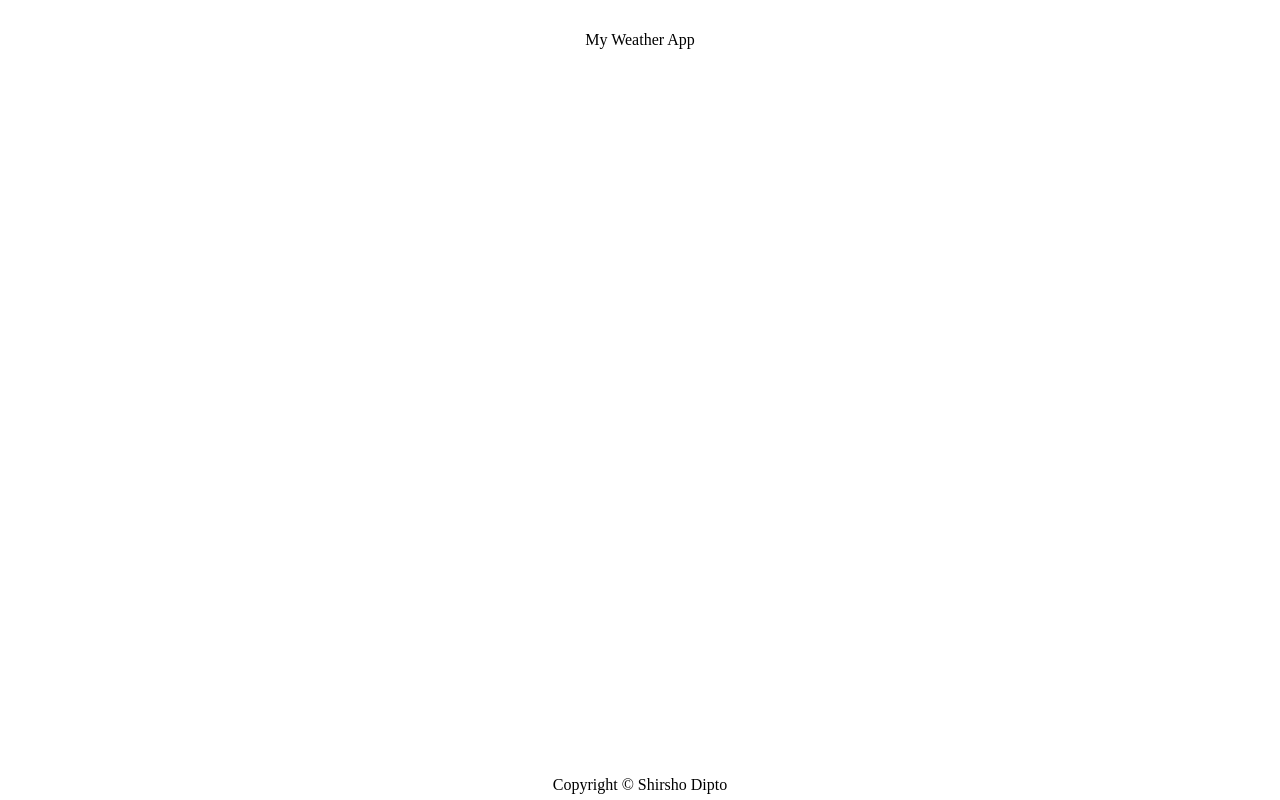
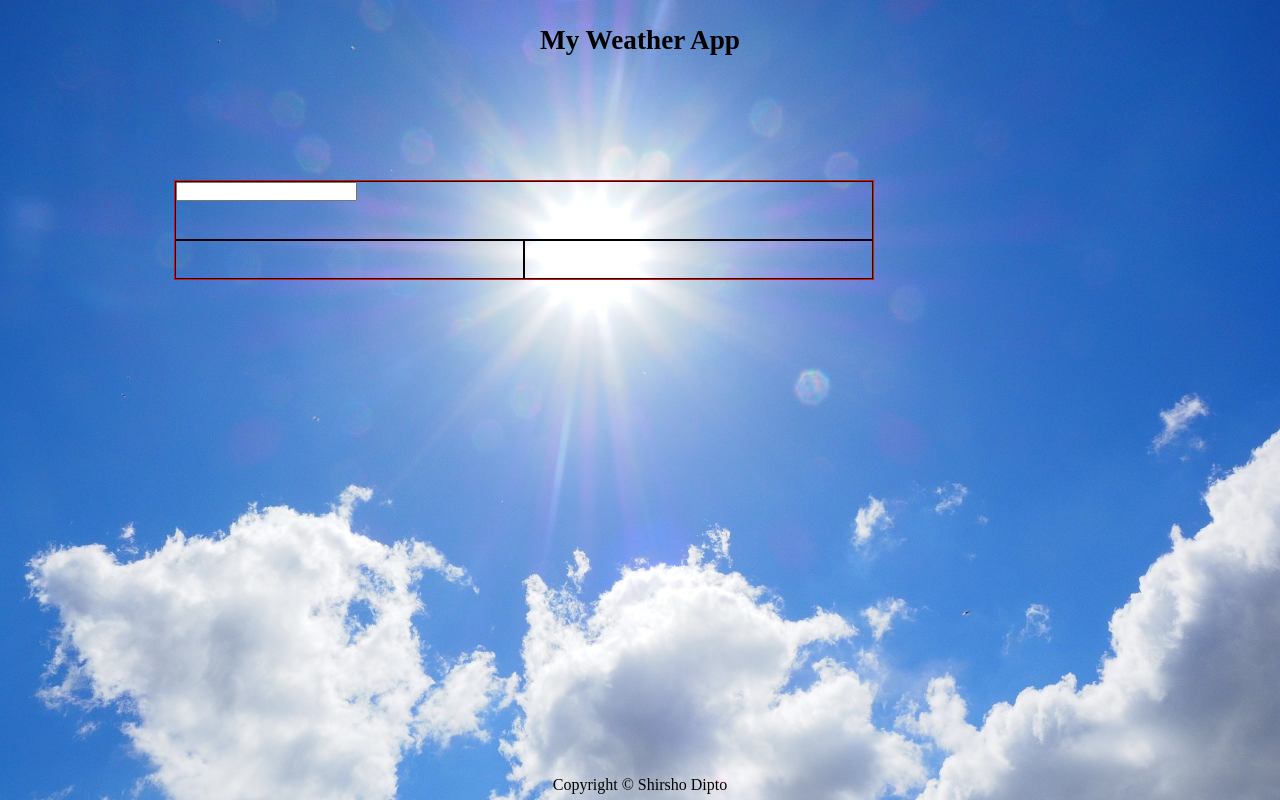
Before and after one commit to ShirshoDipto/weather-app, a plain HTML site: page index.html in a window 1280 px wide. Drawn offline with Linux system fonts and the light colour scheme.

Commit message:
Designe the initial css layout

```diff
--- a/index.html
+++ b/index.html
@@ -12,7 +12,15 @@
         <div class="header">
             My Weather App
         </div>
-        <div class="body"></div>
+        <div class="main">
+            <div class="search-and-result">
+                <div class="search">
+                    <input type="search" id="search" name="search">
+                </div>
+                <div class="result-left"></div>
+                <div class="result-right"></div>
+            </div>
+        </div>
         <div class="footer">
             Copyright &copy Shirsho Dipto
         </div>
--- a/weatherApp.css
+++ b/weatherApp.css
@@ -10,6 +10,9 @@
     display: flex;
     flex-direction: column;
     min-height: 100vh;
+    background-image: url(./images/body_background.jpg);
+    background-repeat: no-repeat;
+    background-size: cover;
 }
 
 .header {
@@ -17,9 +20,11 @@
     display: flex;
     justify-content: center;
     align-items: center;
+    font-size: 1.7rem;
+    font-weight: bold;
 }
 
-.body {
+.main {
     flex: 1;
 }
 
@@ -29,3 +34,25 @@
     justify-content: center;
     align-items: center;
 }
+
+
+/* search and the subsequent result styling */
+.search-and-result > * {
+    border: thin solid black;
+}
+
+.search-and-result {
+    display: grid;
+    grid-template-columns: 1fr 1fr;
+    border: thin solid red;
+    max-width: 700px;
+    height: 100px;
+    position: relative;
+    top: 300px;
+    left: 30%;
+    transform: translate(-30%, -200px);
+}
+
+.search {
+    grid-column: 1 / 3;
+}
```
Also changed, not shown: images/body_background.jpg (added).
